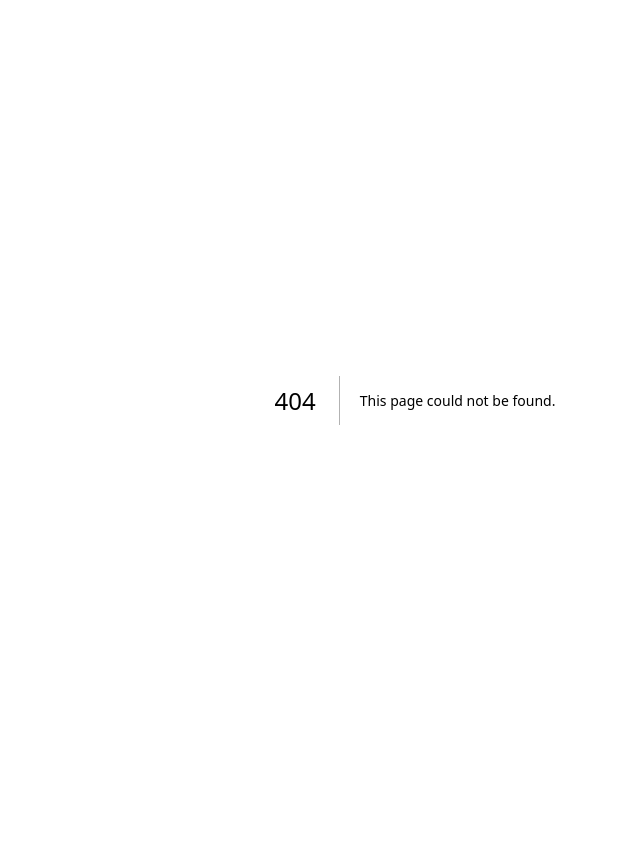
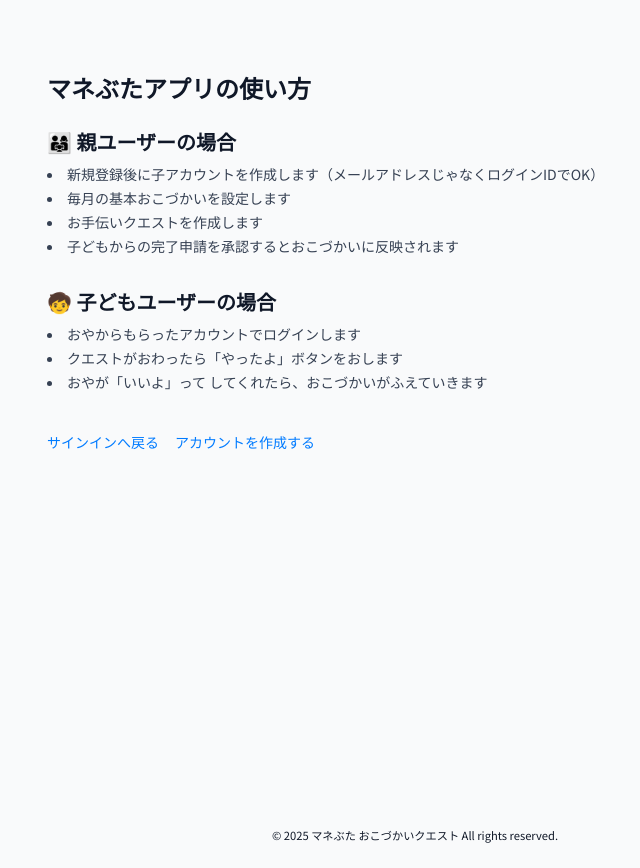
Before and after one commit to ida-rie/original-app-moneybuta, a Next.js app: page /guide in a window 1280 px wide. Before the commit this address had no page. Shown: the whole page, without its empty margins (225-865 px from the left). Before the commit the page ends 800 px from the top, so only its background shows below. Built offline with nearby package versions, Linux system fonts and the light colour scheme.

Commit message:
使い方ページの作成

```diff
--- a/app/(auth)/signin/page.tsx
+++ b/app/(auth)/signin/page.tsx
@@ -20,6 +20,7 @@ import Image from 'next/image';
 import Link from 'next/link';
 import { useAuthStore } from '@/lib/zustand/authStore';
 import { useState } from 'react';
+import { BookOpenText } from 'lucide-react';
 
 const FormSchema = z.object({
 	emailOrId: z.string().min(1, {
@@ -156,6 +157,13 @@ const SignIn = () => {
 			<div className="mt-6 flex items-center justify-center text-[var(--color-primary)] hover:underline">
 				<Link href="/signup">親アカウントの新規登録はこちら</Link>
 			</div>
+
+			<div className="mt-4 flex items-center justify-center text-sm text-muted-foreground">
+				<Link href="/guide" className="flex items-center gap-1 hover:underline">
+					<BookOpenText size={20} />
+					アプリのつかいかたを見る
+				</Link>
+			</div>
 		</>
 	);
 };
--- a/app/(auth)/signup/page.tsx
+++ b/app/(auth)/signup/page.tsx
@@ -20,6 +20,7 @@ import Image from 'next/image';
 import Link from 'next/link';
 import { useAuthStore } from '@/lib/zustand/authStore';
 import { useState } from 'react';
+import { BookOpenText } from 'lucide-react';
 
 const FormSchema = z.object({
 	email: z
@@ -188,6 +189,13 @@ const SignUp = () => {
 			<div className="mt-6 flex items-center justify-center text-[var(--color-primary)] hover:underline">
 				<Link href="/signin">サインインはこちら</Link>
 			</div>
+
+			<div className="mt-4 flex items-center justify-center text-sm text-muted-foreground">
+				<Link href="/guide" className="flex items-center gap-1 hover:underline">
+					<BookOpenText size={20} />
+					アプリのつかいかたを見る
+				</Link>
+			</div>
 		</>
 	);
 };
--- /dev/null
+++ b/app/guide/layout.tsx
@@ -0,0 +1,24 @@
+import type { Metadata } from 'next';
+
+export const metadata: Metadata = {
+	title: 'マネぶた おこづかいクエスト',
+	description: 'マネぶたアプリの使い方です。',
+};
+
+const GuideLayout = ({
+	children,
+}: Readonly<{
+	children: React.ReactNode;
+}>) => {
+	return (
+		<div className="bg-[#f9fafb] text-gray-900 min-h-screen flex flex-col">
+			<main className="min-h-screen px-4 py-8">{children}</main>
+
+			<footer className="m-6 text-center">
+				<small>© 2025 マネぶた おこづかいクエスト All rights reserved.</small>
+			</footer>
+		</div>
+	);
+};
+
+export default GuideLayout;
--- /dev/null
+++ b/app/guide/page.tsx
@@ -0,0 +1,41 @@
+'use client';
+import Link from 'next/link';
+
+// アプリの使い方紹介ページ
+const GuidePage = () => {
+	return (
+		<main className="max-w-3xl mx-auto py-10 px-4">
+			<h1 className="text-2xl font-bold mb-6">マネぶたアプリの使い方</h1>
+
+			<section className="mb-8">
+				<h2 className="text-xl font-semibold mb-2">👨‍👩‍👧 親ユーザーの場合</h2>
+				<ul className="list-disc list-inside space-y-1 text-gray-700">
+					<li>新規登録後に子アカウントを作成します（メールアドレスじゃなくログインIDでOK）</li>
+					<li>毎月の基本おこづかいを設定します</li>
+					<li>お手伝いクエストを作成します</li>
+					<li>子どもからの完了申請を承認するとおこづかいに反映されます</li>
+				</ul>
+			</section>
+
+			<section className="mb-8">
+				<h2 className="text-xl font-semibold mb-2">🧒 子どもユーザーの場合</h2>
+				<ul className="list-disc list-inside space-y-1 text-gray-700">
+					<li>おやからもらったアカウントでログインします</li>
+					<li>クエストがおわったら「やったよ」ボタンをおします</li>
+					<li>おやが「いいよ」って してくれたら、おこづかいがふえていきます</li>
+				</ul>
+			</section>
+
+			<div className="mt-10 flex gap-4">
+				<Link href="/signin" className="text-[var(--color-primary)] hover:underline">
+					サインインへ戻る
+				</Link>
+				<Link href="/signup" className="text-[var(--color-primary)] hover:underline">
+					アカウントを作成する
+				</Link>
+			</div>
+		</main>
+	);
+};
+
+export default GuidePage;
```
